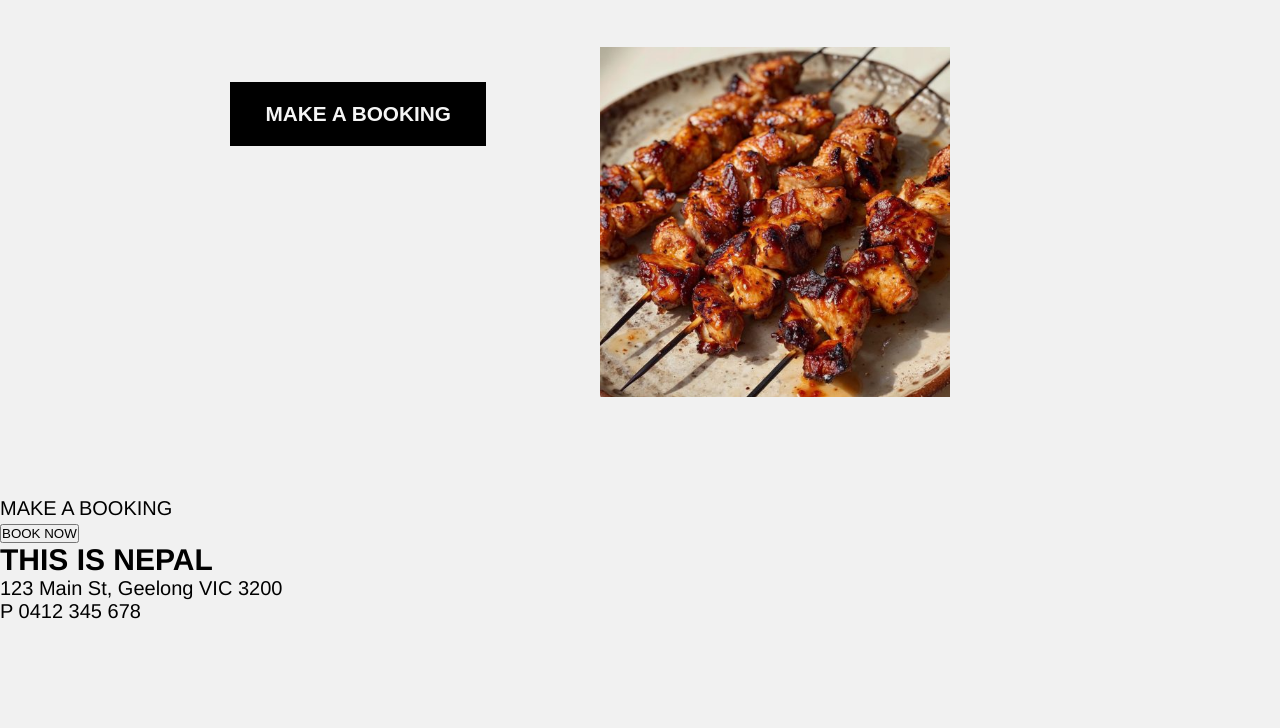
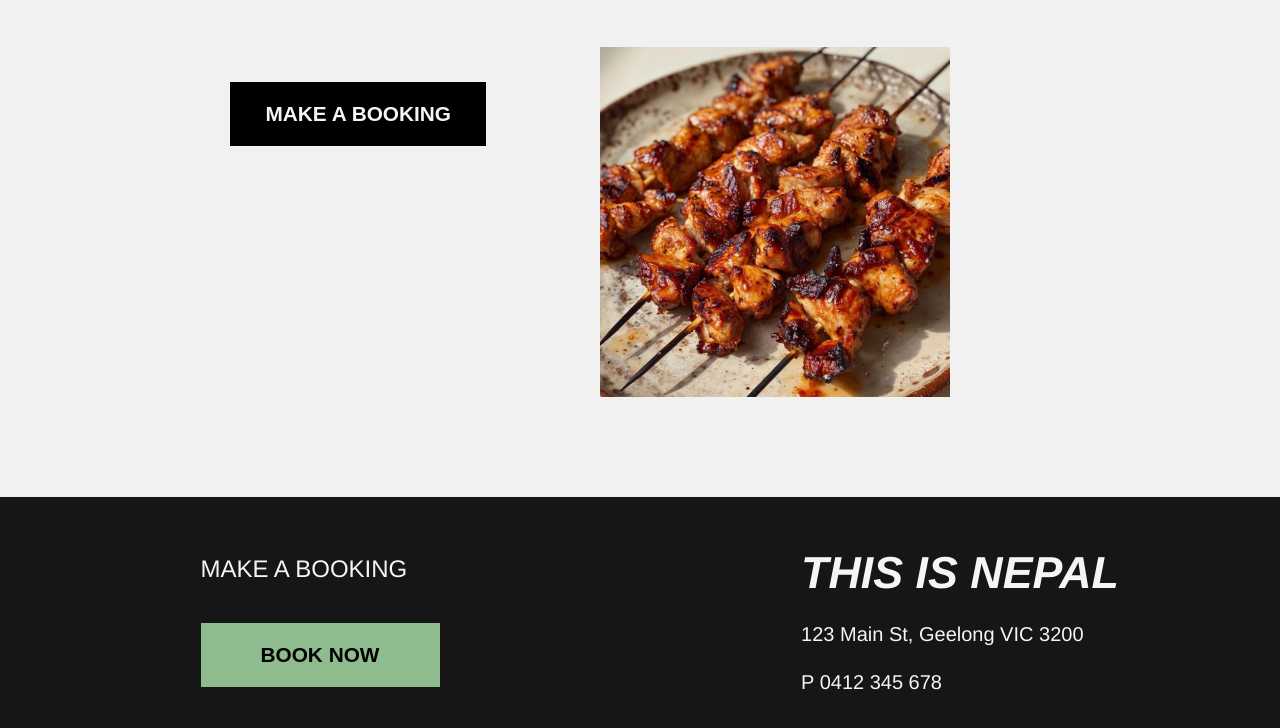
Before and after one commit to HarrisonKanellos/odin-restaurant, a website built with webpack: page src/template.html in a window 1280 px wide. Shown: the part 2070-2798 px from the top of the page. Before the commit the page ends 2693 px from the top, so only its background shows below. Built offline with nearby package versions, Linux system fonts and the light colour scheme.

Commit message:
Style footer

```diff
--- a/src/styles.css
+++ b/src/styles.css
@@ -49,6 +49,50 @@ nav {
     cursor: pointer;
 }
 
+/* Footer */
+footer {
+    color: whitesmoke;
+    background-color: rgb(22, 22, 22);
+    padding: 50px 0;
+    display: grid;
+    grid-template-columns: 1fr 1fr;
+    justify-items: center;
+    align-items: center;
+}
+
+footer .left-container,
+footer .right-container {
+    display: flex;
+    flex-direction: column;
+    justify-content: center;
+    gap: 40px;
+}
+
+.footer-title {
+    font-size: 1.5rem;
+}
+
+footer .footer-button {
+    color: black;
+    background-color: darkseagreen;
+    padding: 20px 60px;
+}
+
+footer .footer-button:hover,
+footer .footer-button:active {
+    background-color: pink;
+    cursor: pointer;
+}
+
+footer .right-container {
+    gap: 25px;
+}
+
+.footer-logo {
+    font-size: 2.8rem;
+    font-style: italic;
+}
+
 /* Home Module */
 .home-content-container {
     padding: 0 18vw;
@@ -70,7 +114,8 @@ section:not(.eat-section) {
     font-size: 2.5rem;
 }
 
-.home-content-container button {
+.home-content-container button,
+.footer-button {
     background-color: black;
     color: whitesmoke;
     font-size: 1.3rem;
```
